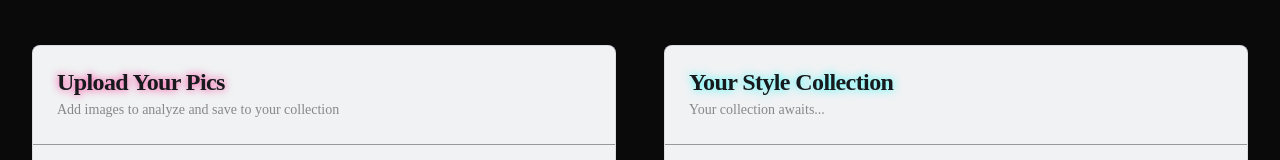
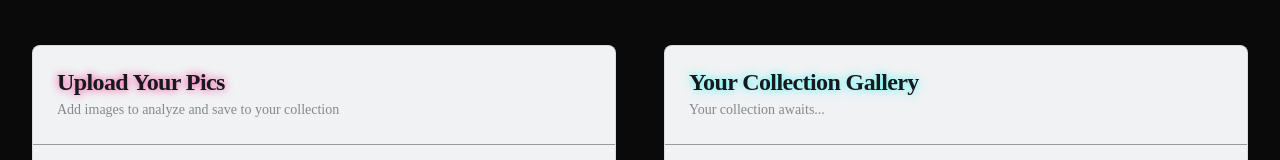
Before and after one commit to JoaquinFarah/Fashion-AI, a React (Vite) app: page / in a window 1280 px wide. Shown: the part 885-1045 px from the top of the page. Built offline with nearby package versions, Linux system fonts and the light colour scheme; no server answers.

Commit message:
feat: Update title in CollectionSection to reflect gallery context

```diff
--- a/src/components/sections/CollectionSection.jsx
+++ b/src/components/sections/CollectionSection.jsx
@@ -8,7 +8,7 @@ const CollectionSection = ({ savedImages, isFetching, handleRemoveSavedImage })
   return (
     <Card className="cyber-card">
       <CardHeader className="border-b border-cyber-border/50">
-        <CardTitle className="text-glow-secondary">Your Style Collection</CardTitle>
+        <CardTitle className="text-glow-secondary">Your Collection Gallery</CardTitle>
         <CardDescription className="text-cyber-muted">
           {isFetching
             ? "Syncing with the Nexus..."
```
